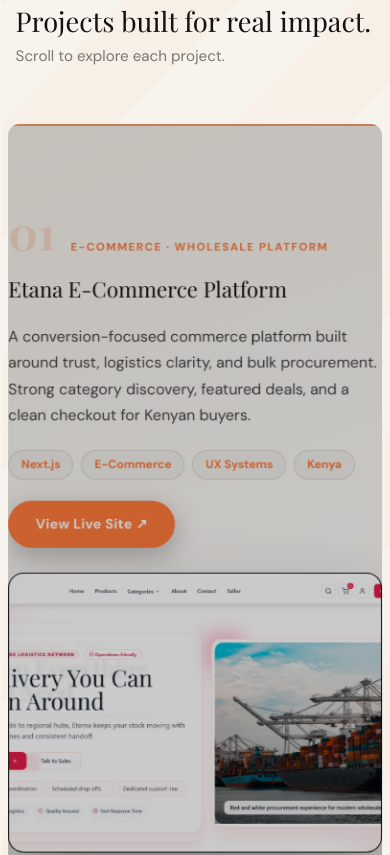
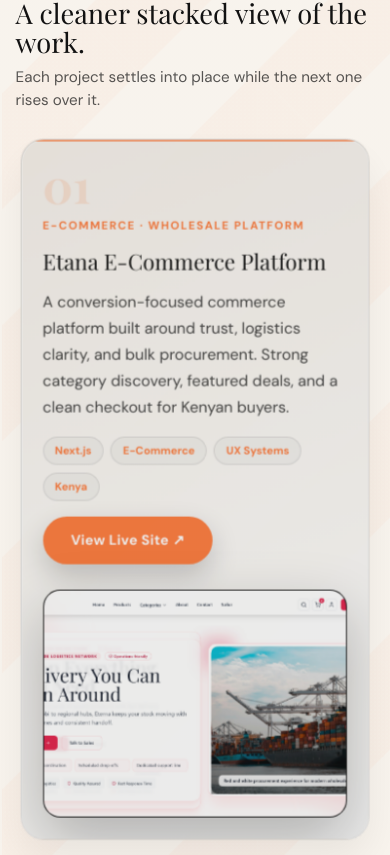
Before and after one commit to kellyworkos00-droid/potfolio, a Next.js app: page / in a window 390 px wide. Shown: the part 6557-7412 px from the top of the page. Built offline with nearby package versions, Linux system fonts and the light colour scheme; no server answers.

Commit message:
Refine sticky project cards layout and motion

```diff
--- a/src/app/globals.css
+++ b/src/app/globals.css
@@ -1301,36 +1301,38 @@
 
 /* ─── Sticky Project Cards ───────────────────────────────── */
 .spj-section {
-  margin-top: 6rem;
+  margin-top: 5.5rem;
 }
 
 .spj-intro {
-  padding-bottom: 3.5rem;
-  max-width: 64ch;
+  padding-bottom: 2rem;
+  max-width: 56ch;
 }
 
 .spj-intro h2 {
   margin-top: 0.5rem;
   font-family: var(--font-playfair), serif;
-  font-size: clamp(2rem, 4.5vw, 3.2rem);
+  font-size: clamp(1.85rem, 4vw, 2.9rem);
   line-height: 1.08;
 }
 
 .spj-intro-sub {
   margin-top: 0.6rem;
-  opacity: 0.55;
+  opacity: 0.7;
   font-size: 0.95rem;
 }
 
-/* Each pin = 100vh card + 80vh buffer before next card enters */
 .spj-pin {
-  height: 180vh;
+  position: relative;
+  height: 122vh;
 }
 
 .spj-card {
   position: sticky;
-  top: 0;
-  height: 100vh;
+  top: 6.5rem;
+  height: min(78vh, 760px);
+  margin: 0 auto;
+  width: min(100% - 2rem, 1280px);
   z-index: var(--spj-z, 1);
   background: linear-gradient(160deg, var(--spj-dark-bg, #0d0d0d), #0a0a0a);
   display: flex;
@@ -1338,10 +1340,14 @@
   transform-origin: 50% 0%;
   will-change: transform, filter;
   overflow: hidden;
-  transition: border-radius 0.15s ease;
-}
-
-/* Accent stripe along the top edge */
+  border: 1px solid var(--line);
+  border-radius: 18px;
+  box-shadow:
+    0 24px 56px #00000038,
+    0 0 0 1px #ffffff08 inset;
+  transition: border-radius 0.18s ease, box-shadow 0.25s ease;
+}
+
 .spj-card::before {
   content: '';
   position: absolute;
@@ -1355,16 +1361,18 @@
 
 .spj-card-inner {
   display: grid;
-  grid-template-columns: 1fr 1.5fr;
-  gap: 3.5rem;
+  grid-template-columns: minmax(0, 0.88fr) minmax(0, 1.12fr);
+  gap: 2.4rem;
   align-items: center;
   width: 100%;
+  height: 100%;
+  padding: 2.2rem 2.2rem 2.2rem 2.4rem;
 }
 
 .spj-card-left {
   display: flex;
   flex-direction: column;
-  gap: 1.4rem;
+  gap: 1rem;
 }
 
 .spj-meta {
@@ -1376,11 +1384,11 @@
 
 .spj-num {
   font-family: var(--font-playfair), serif;
-  font-size: 4.5rem;
+  font-size: clamp(3.2rem, 5vw, 4.4rem);
   font-weight: 700;
   line-height: 1;
   color: var(--spj-accent, var(--accent));
-  opacity: 0.2;
+  opacity: 0.16;
   user-select: none;
 }
 
@@ -1395,15 +1403,15 @@
 .spj-title {
   margin: 0;
   font-family: var(--font-playfair), serif;
-  font-size: clamp(1.6rem, 2.8vw, 2.5rem);
-  line-height: 1.15;
+  font-size: clamp(1.5rem, 2.5vw, 2.25rem);
+  line-height: 1.12;
 }
 
 .spj-desc {
   margin: 0;
-  line-height: 1.72;
-  opacity: 0.78;
-  max-width: 48ch;
+  line-height: 1.68;
+  opacity: 0.8;
+  max-width: 44ch;
 }
 
 .spj-tags {
@@ -1413,10 +1421,10 @@
 }
 
 .spj-tags span {
-  padding: 0.32rem 0.8rem;
+  padding: 0.34rem 0.72rem;
   border: 1px solid var(--line);
   border-radius: 999px;
-  font-size: 0.76rem;
+  font-size: 0.74rem;
   font-weight: 700;
   background: #ffffff09;
   color: var(--spj-accent, var(--accent));
@@ -1435,7 +1443,7 @@
   text-decoration: none;
   letter-spacing: 0.02em;
   width: fit-content;
-  box-shadow: 0 8px 28px #00000040;
+  box-shadow: 0 12px 28px #0000002f;
   transition: transform 0.2s ease, box-shadow 0.2s ease, opacity 0.2s ease;
 }
 
@@ -1447,17 +1455,19 @@
 
 .spj-card-right {
   position: relative;
+  height: 100%;
 }
 
 .spj-img-frame {
   position: relative;
-  border-radius: 1rem;
+  height: 100%;
+  min-height: 0;
+  border-radius: 1.1rem;
   overflow: hidden;
   border: 1px solid var(--line);
-  aspect-ratio: 16 / 10;
   background: #111;
   box-shadow:
-    0 40px 80px #00000055,
+    0 24px 60px #00000040,
     0 0 0 1px #ffffff08;
 }
 
@@ -1470,12 +1480,15 @@
 }
 
 .spj-img-frame:hover img {
-  transform: scale(1.05) translateY(-2%);
+  transform: scale(1.03) translateY(-1%);
 }
 
 /* Light mode */
 html:not([data-theme]) .spj-card {
   background: linear-gradient(160deg, #f7f2eb, #ffffff);
+  box-shadow:
+    0 20px 44px #00000012,
+    0 0 0 1px #ffffffa3 inset;
 }
 
 html:not([data-theme]) .spj-tags span {
@@ -1702,28 +1715,37 @@
 
   /* Sticky project cards */
   .spj-pin {
-    height: 200vh;
+    height: auto;
+    margin-top: 1.25rem;
   }
 
   .spj-card-inner {
     grid-template-columns: 1fr;
     gap: 1.6rem;
-    padding-top: 5.5rem;
-    padding-bottom: 2rem;
-    align-content: start;
+    padding: 1.35rem;
+    align-content: stretch;
+    height: auto;
   }
 
   .spj-card {
-    align-items: flex-start;
-    overflow-y: auto;
+    position: relative;
+    top: auto;
+    height: auto;
+    width: calc(100% - 2rem);
+    min-height: 0;
   }
 
   .spj-num {
     font-size: 3rem;
   }
 
+  .spj-card-right {
+    height: auto;
+  }
+
   .spj-img-frame {
     aspect-ratio: 16 / 9;
+    height: auto;
   }
 }
 
@@ -1741,8 +1763,24 @@
     font-size: clamp(1.7rem, 7vw, 2.5rem);
   }
 
+  .spj-intro {
+    padding-bottom: 1.1rem;
+  }
+
   .spj-title {
     font-size: clamp(1.4rem, 5vw, 2rem);
+  }
+
+  .spj-meta {
+    gap: 0.65rem;
+  }
+
+  .spj-tags {
+    gap: 0.45rem;
+  }
+
+  .spj-tags span {
+    font-size: 0.7rem;
   }
 
   .spj-img-frame {
--- a/src/components/StickyProjectCards.tsx
+++ b/src/components/StickyProjectCards.tsx
@@ -54,31 +54,38 @@
     );
 
     const update = () => {
-      const VH = window.innerHeight;
+      const viewportHeight = window.innerHeight;
+
       cards.forEach((card, i) => {
-        // The last card never needs to be scaled down
         if (i >= cards.length - 1) {
           card.style.transform = '';
           card.style.filter = '';
+          card.style.opacity = '';
           return;
         }
+
         const nextCard = cards[i + 1];
         const nextTop = nextCard.getBoundingClientRect().top;
 
-        // 0 = next card not yet visible;  1 = next card fully covering this card
-        const cover = 1 - Math.max(0, Math.min(1, nextTop / VH));
+        // 0 = next card not yet visible, 1 = next card has fully occupied the sticky zone.
+        const cover = 1 - Math.max(0, Math.min(1, nextTop / viewportHeight));
 
         if (cover > 0) {
-          const scale   = (1 - cover * 0.07).toFixed(4);
-          const bright  = (1 - cover * 0.35).toFixed(4);
-          const radius  = (cover * 20).toFixed(1);
-          card.style.transform    = `scale(${scale})`;
-          card.style.filter       = `brightness(${bright})`;
+          const scale = (1 - cover * 0.045).toFixed(4);
+          const offset = (cover * -18).toFixed(1);
+          const bright = (1 - cover * 0.14).toFixed(4);
+          const radius = (18 + cover * 10).toFixed(1);
+          const opacity = (1 - cover * 0.08).toFixed(4);
+
+          card.style.transform = `translateY(${offset}px) scale(${scale})`;
+          card.style.filter = `brightness(${bright})`;
           card.style.borderRadius = `${radius}px`;
+          card.style.opacity = opacity;
         } else {
-          card.style.transform    = '';
-          card.style.filter       = '';
+          card.style.transform = '';
+          card.style.filter = '';
           card.style.borderRadius = '';
+          card.style.opacity = '';
         }
       });
     };
@@ -112,8 +119,8 @@
     >
       <div className="spj-intro wrapper">
         <p className="eyebrow">Featured Work</p>
-        <h2 id="spj-heading">Projects built for real impact.</h2>
-        <p className="spj-intro-sub">Scroll to explore each project.</p>
+        <h2 id="spj-heading">A cleaner stacked view of the work.</h2>
+        <p className="spj-intro-sub">Each project settles into place while the next one rises over it.</p>
       </div>
 
       {PROJECTS.map((p, i) => (
```
